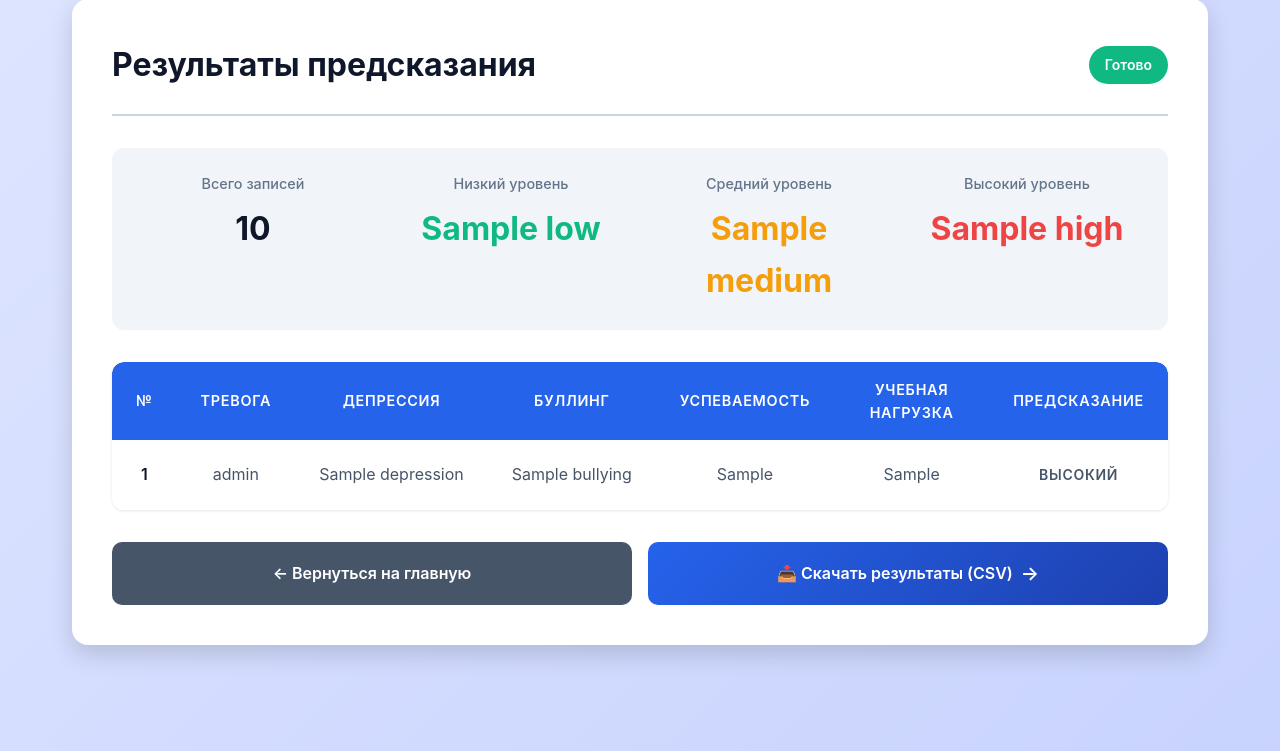
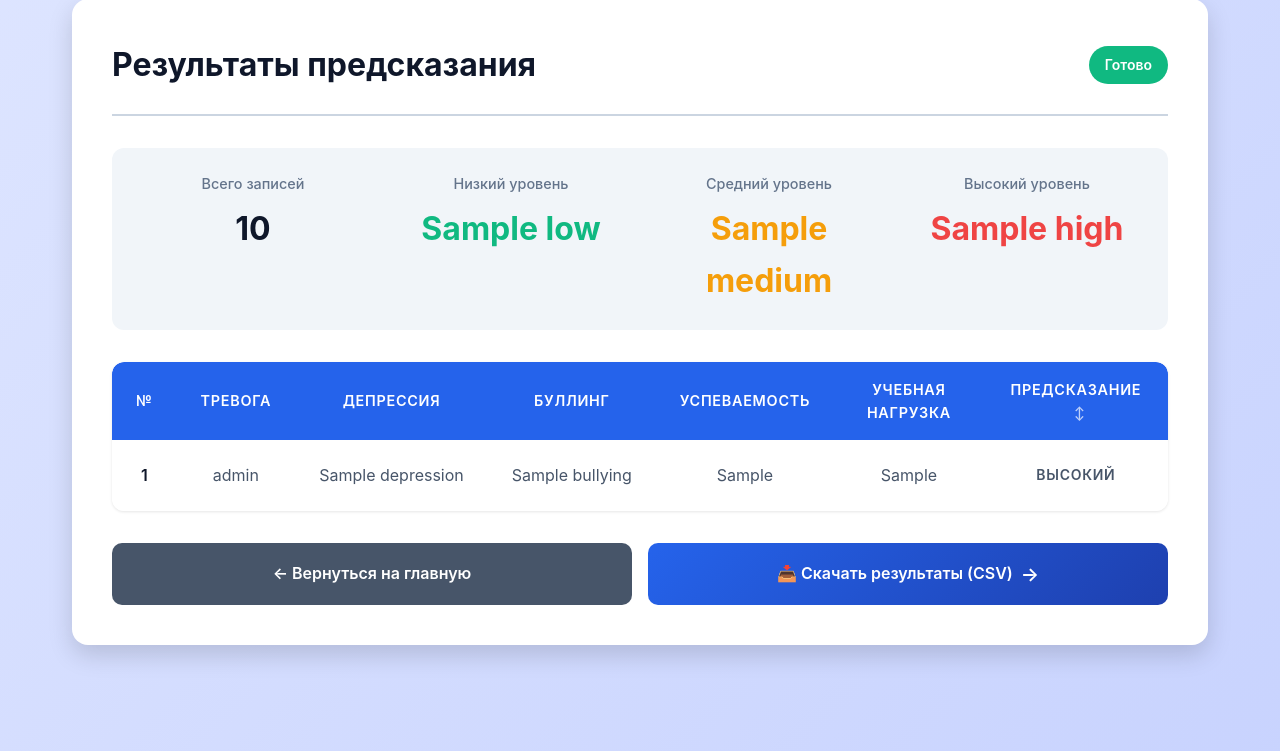
Before and after one commit to stud-mon/stud-mon, a Flask app: template templates/results.html in a window 1280 px wide. Shown: the part 343-1094 px from the top of the page. Run offline with Flask 3, Linux system fonts and the light colour scheme; the template is opened without the code that fills it: most values are stand-ins (such as "Sample title", 1, 10 or a date in 2020); parts of the project's set-up code (start-up, migrations or seed data) failed here and were passed over.

Commit message:
Added sorting by stress level for results

```diff
--- a/static/css/style.css
+++ b/static/css/style.css
@@ -516,6 +516,23 @@ body {
     letter-spacing: 0.05em;
 }
 
+.results-table th.sortable {
+    cursor: pointer;
+    user-select: none;
+    transition: background-color 0.2s;
+    position: relative;
+}
+
+.results-table th.sortable:hover {
+    background-color: rgba(255, 255, 255, 0.2);
+}
+
+.sort-icon {
+    margin-left: 0.5rem;
+    font-size: 0.8rem;
+    opacity: 0.7;
+}
+
 .results-table td {
     padding: 1rem 1.5rem;
     border-bottom: 1px solid var(--border-color);
--- a/static/js/main.js
+++ b/static/js/main.js
@@ -104,4 +104,40 @@ document.addEventListener('DOMContentLoaded', function() {
             }
         });
     }
+
+    const sortHeader = document.querySelector('.sortable');
+    const tbody = document.getElementById('results-tbody');
+
+    if (sortHeader && tbody) {
+        let sortDirection = null;
+
+        sortHeader.addEventListener('click', function() {
+            const rows = Array.from(tbody.querySelectorAll('tr'));
+            const sortIcon = sortHeader.querySelector('.sort-icon');
+
+            if (sortDirection === null || sortDirection === 'desc') {
+                sortDirection = 'asc';
+                sortIcon.textContent = '↑';
+            } else {
+                sortDirection = 'desc';
+                sortIcon.textContent = '↓';
+            }
+
+            rows.sort((a, b) => {
+                const aLevel = parseInt(a.getAttribute('data-stress-level'));
+                const bLevel = parseInt(b.getAttribute('data-stress-level'));
+
+                if (sortDirection === 'asc') {
+                    return aLevel - bLevel;
+                } else {
+                    return bLevel - aLevel;
+                }
+            });
+
+            rows.forEach((row, index) => {
+                row.querySelector('td:first-child').textContent = index + 1;
+                tbody.appendChild(row);
+            });
+        });
+    }
 });
--- a/templates/results.html
+++ b/templates/results.html
@@ -63,12 +63,15 @@
                                 <th>Буллинг</th>
                                 <th>Успеваемость</th>
                                 <th>Учебная нагрузка</th>
-                                <th>Предсказание</th>
+                                <th class="sortable" data-sort="stress">
+                                    Предсказание
+                                    <span class="sort-icon">↕</span>
+                                </th>
                             </tr>
                         </thead>
-                        <tbody>
+                        <tbody id="results-tbody">
                             {% for row in data %}
-                            <tr>
+                            <tr data-stress-level="{{ row['stress_level_prediction'] }}">
                                 <td>{{ loop.index }}</td>
                                 <td>{{ row.get('anxiety_level', '') }}</td>
                                 <td>{{ row.get('depression', '') }}</td>
```
